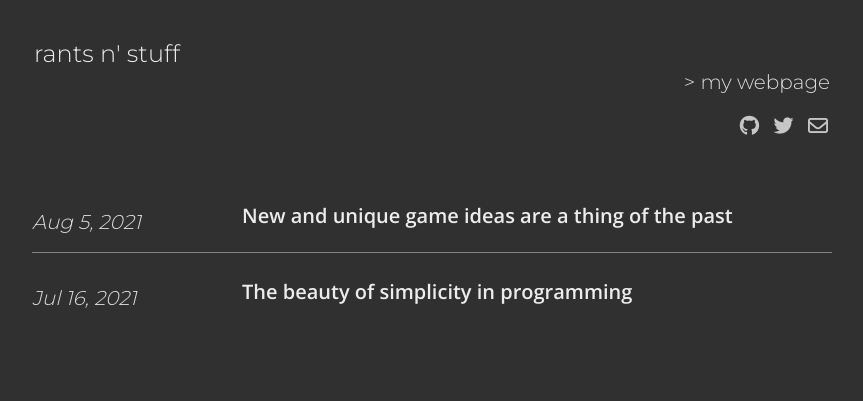
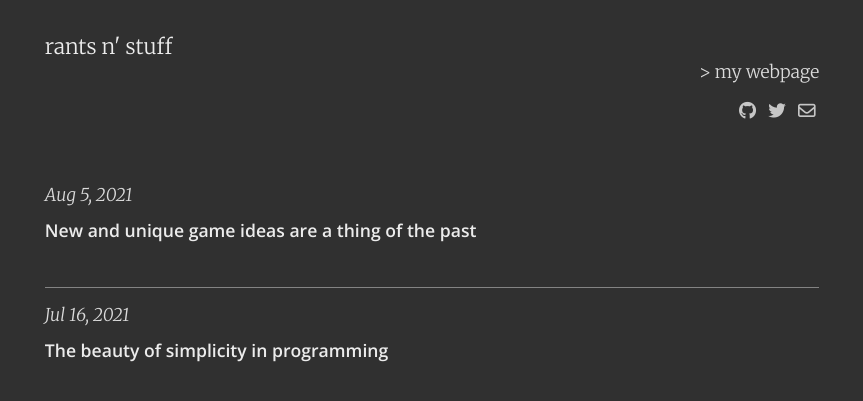
Before and after one commit to dcostap/personal-blog, a Jekyll site: the page built from index.html, in a window 1280 px wide. Shown: the top 401 px of the page, without its empty margins (208-1071 px from the left). Built offline with Jekyll 4.4.1, drawn with Linux system fonts in a browser that asks for light colours; nearby versions of some CDN libraries; the list of posts is cut into pages by our own code.

Commit message:
A lot of sizing changes.

```diff
--- a/_sass/_links.scss
+++ b/_sass/_links.scss
@@ -7,7 +7,7 @@ a {
   transition-duration: 0.2s;
   border-radius: 2px;
   color: currentColor;
-  padding: 0 2px 2px;
+  // padding: 0 2px 2px;
   position: relative;
   transition-duration: 0.2s;
   transition-property: box-shadow, color;
@@ -21,7 +21,6 @@ a:hover {
   filter: brightness(1.3) saturate(1.2);
   border: 0;
   color: $link-hover-color;
-  font-weight: bold;
 }
 
 a:not(.fa):not(.post-link):hover {
--- a/_sass/_media-queries.scss
+++ b/_sass/_media-queries.scss
@@ -1,6 +1,6 @@
 @media screen and (min-width: $viewport-small) {
   html {
-    font-size: 16px;
+    font-size: $small-screen-font-size;
   }
 
   h1,
@@ -46,13 +46,13 @@
 
 @media screen and (min-width: $viewport-medium) {
   html {
-    font-size: 18px;
+    font-size: $small-screen-font-size;
   }
 }
 
 @media screen and (min-width: $viewport-large) {
   html {
-    font-size: 20px;
+    font-size: $base-font-size;
   }
 }
 
--- a/_sass/_posts.scss
+++ b/_sass/_posts.scss
@@ -4,7 +4,7 @@
 }
 
 .posts .post {
-  margin-bottom: 0.75em;
+  margin-bottom: 0.1em;
   border-bottom: thin solid #838383;
 }
 
@@ -15,7 +15,8 @@
 }
 
 .post-link .post-title {
-  margin-top: 0;
+  margin-bottom: 2em;
+  margin-top: 0.5em;
   font-weight: 600;
   color: $light-gray;
 }
@@ -35,7 +36,6 @@
 
 .meta,
 .post-meta {
-  width: auto;
   font-weight: 300;
   margin: 0;
   padding: .25em 0;
--- a/_sass/_variables.scss
+++ b/_sass/_variables.scss
@@ -1,14 +1,15 @@
 // Typography
-$base-font-size: 0.9rem !default;
+$base-font-size: 1.1rem !default;
+$small-screen-font-size: 1rem;
 $bold-font-weight: 600 !default;
-$font-family: 'Lora', 'Montserrat', 'Lato', 'PT Serif', Georgia, 'Times New Roman', serif !default;
+$font-family: 'Merriweather', 'Lora', 'Montserrat', 'Lato', 'PT Serif', Georgia, 'Times New Roman', serif !default;
 $line-height: 1.3 !default;
 $heading-font-family: 'Open Sans', 'Jost', 'Helvetica Neue', Helvetica, sans-serif !default;
-$heading-font-weight: 600 !default;
+$heading-font-weight: 700 !default;
 $heading-line-height: 1.2 !default;
 $monospace-font-family: 'Source Code Pro', Consolas, monospace !default;
-$h1: 2.0rem !default;
-$h2: 1.5rem !default;
+$h1: 2.1rem !default;
+$h2: 1.6rem !default;
 $h3: 1.2rem !default;
 $h4: 1rem !default;
 $h5: .85rem !default;
@@ -24,7 +25,7 @@ $h1-responsive-max: 3.84rem !default;
 $abbr-border-bottom: 1px black dotted;
 
 // Page width
-$measure-width: 40rem !default;
+$measure-width: 44rem !default;
 
 // Viewport widths
 $viewport-small: 14em;
--- a/_sass/basscss/_base-typography.scss
+++ b/_sass/basscss/_base-typography.scss
@@ -15,8 +15,14 @@ h6 {
   font-family: $heading-font-family;
   font-weight: $heading-font-weight;
   line-height: $heading-line-height;
-  margin-top: 2.5em;
-  margin-bottom: .5em;
+}
+
+h2,
+h3,
+h4,
+h5,
+h6 {
+  margin-top: 2em;
 }
 
 p,
@@ -74,6 +80,7 @@ h1,
 h2,
 .h2 {
   font-size: $h2;
+  margin-top: 2.7em;
 }
 
 h2::before, .h2::before {
@@ -85,25 +92,21 @@ h2::before, .h2::before {
 h3,
 .h3 {
   font-size: $h3;
-  font-weight: 400;
 }
 
 h4,
 .h4 {
   font-size: $h4;
-  font-weight: 400;
 }
 
 h5,
 .h5 {
   font-size: $h5;
-  font-weight: 400;
 }
 
 h6,
 .h6 {
   font-size: $h6;
-  font-weight: 400;
 }
 
 .list-reset {
--- a/index.html
+++ b/index.html
@@ -5,11 +5,11 @@ layout: default
 
 <div class="home">
 	{% if posts_count > 0 %}
-	<div class="posts">
+	<div class="posts" style="display: flex; flex-wrap: wrap;">
 		{% for post in paginator.posts %}
-		<div class="post py3 post-link-contents">
-			<div style="display: flex; justify-content: left;">
-				<div class="post-meta" style="width: 10em; margin-right: 8px">
+		<div class="post py1 post-link-contents" style="flex: 1; min-width: 100%;">
+			<div style="justify-content: left;">
+				<div class="post-meta" style="margin-right: 1em;">
 					{% if site.date_format %}
 					{{ post.date | date: site.date_format }}
 					{% else %}
```
